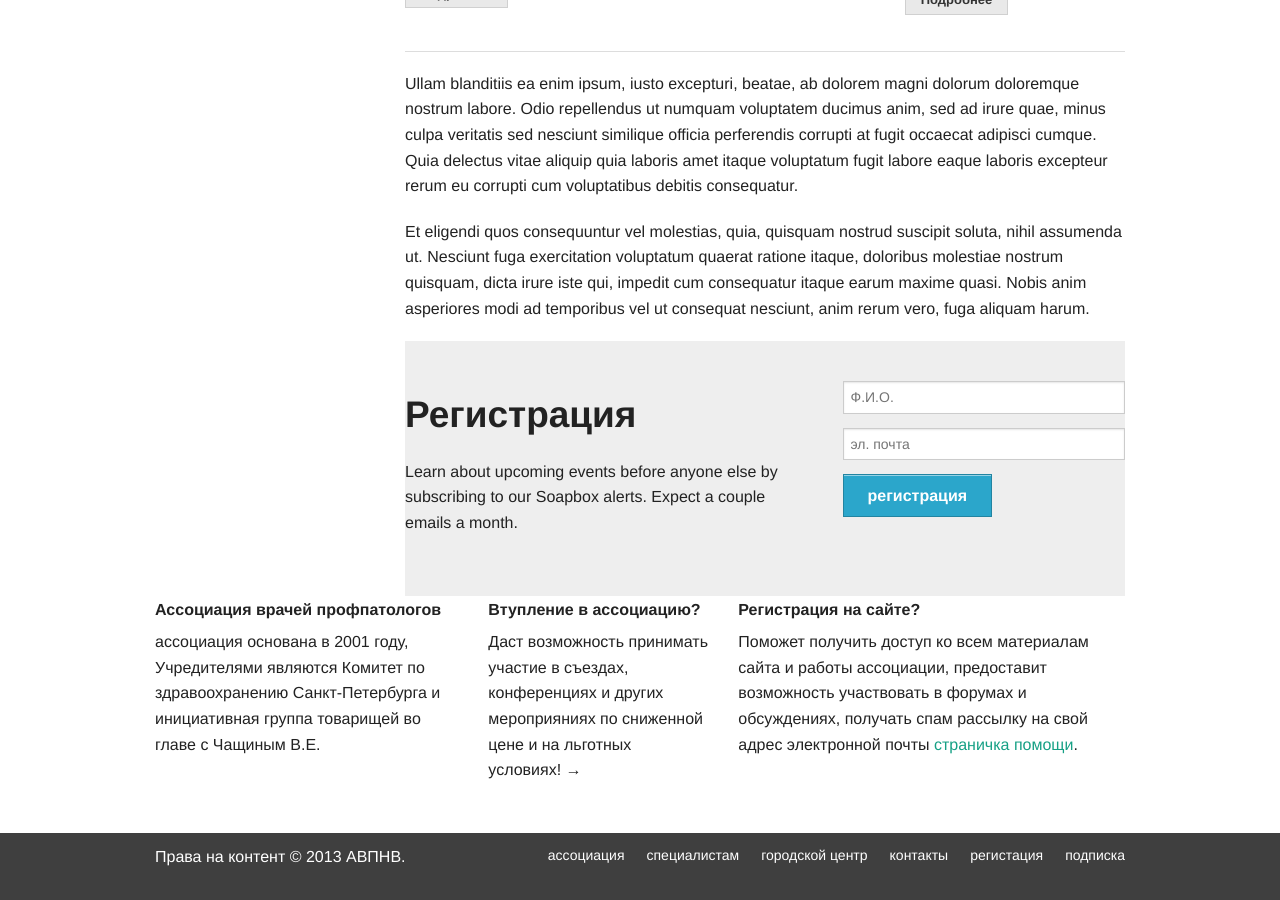
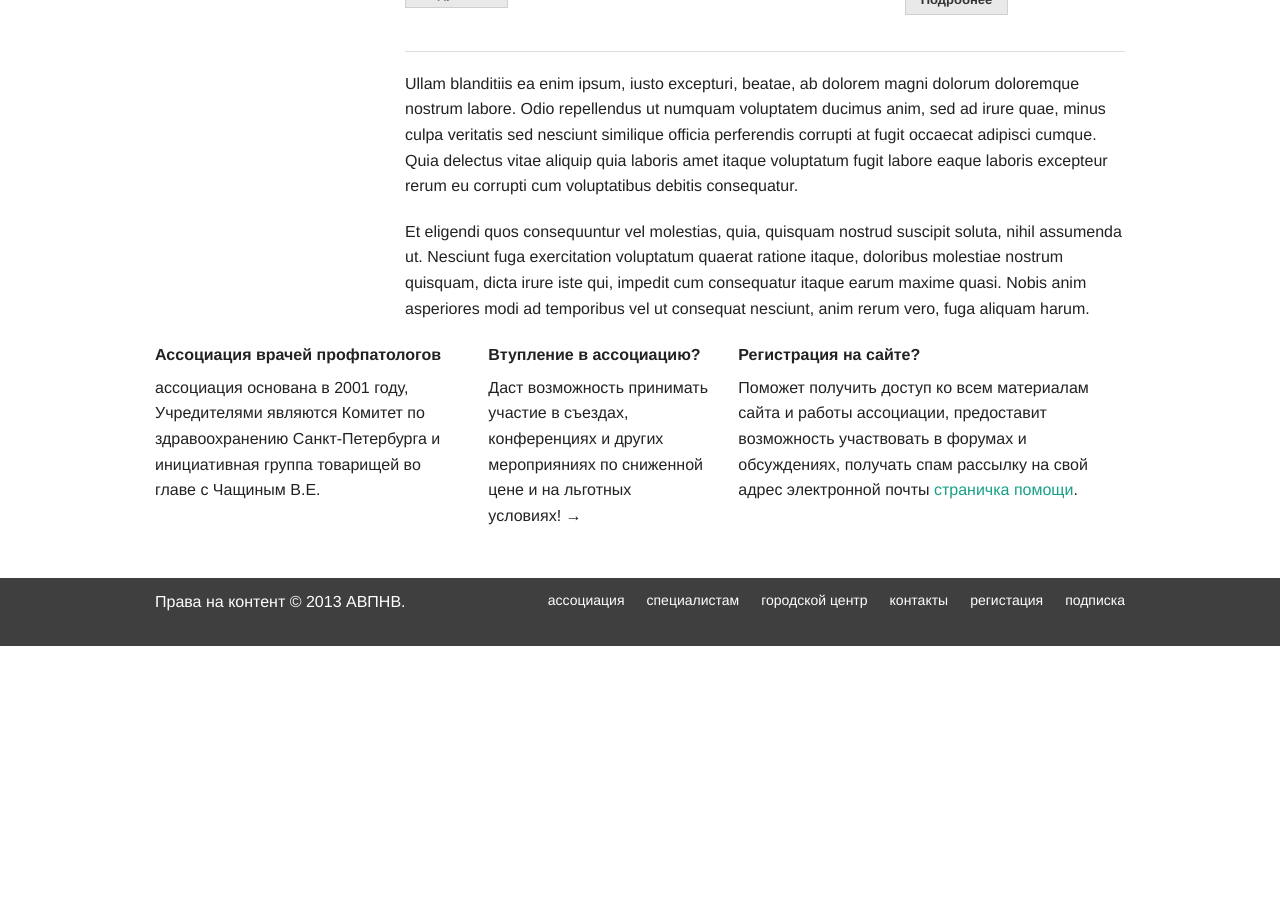
Before and after one commit to avpnw/avpnw, a Jekyll site: the page built from index.html, in a window 1280 px wide and 900 px high, scrolled down 669 px. Built offline with Jekyll 4.4.1, drawn with Linux system fonts in a browser that asks for light colours; Markdown is read by kramdown in place of the engine named in the settings; after the commit the page ends 1315 px from its top, so only the background shows below that.

Commit message:
Update index.html

```diff
--- a/index.html
+++ b/index.html
@@ -31,24 +31,3 @@ categories: ассоциация
             qui, impedit cum consequatur itaque earum maxime quasi. Nobis anim asperiores
             modi ad temporibus vel ut consequat nesciunt, anim rerum vero, fuga aliquam
             harum.</p>
-
-<div class="reg-container">
-    <div class="row">
-      <div class="large-7 columns">
-            <h2>Регистрация</h2>
-            <p>Learn about upcoming events before anyone else by subscribing to our Soapbox alerts. Expect a couple emails a month.</p>
-      </div>
-      <div class="large-5 columns">
-
-      <form accept-charset="UTF-8" action="/soapbox/stay_connected" class="nice custom" method="post">
-        <div style="margin:0;padding:0;display:inline">
-          <input name="utf8" type="hidden" value="✓">
-          <input name="authenticity_token" type="hidden" value="UPt5X9dTcIScINkn1pW4rt/fpLehDGzWEsHEvy8svNU=">
-        </div>
-        <input class="medium input-text oversize" id="full_name" name="full_name" placeholder="Ф.И.О." type="text">
-        <input class="medium input-text oversize" id="email" name="email" placeholder="эл. почта" type="text">
-        <input class="button stayconnectedbtn" name="commit" type="submit" value="регистрация">
-      </form>
-      </div>
-    </div>
-</div>
```
